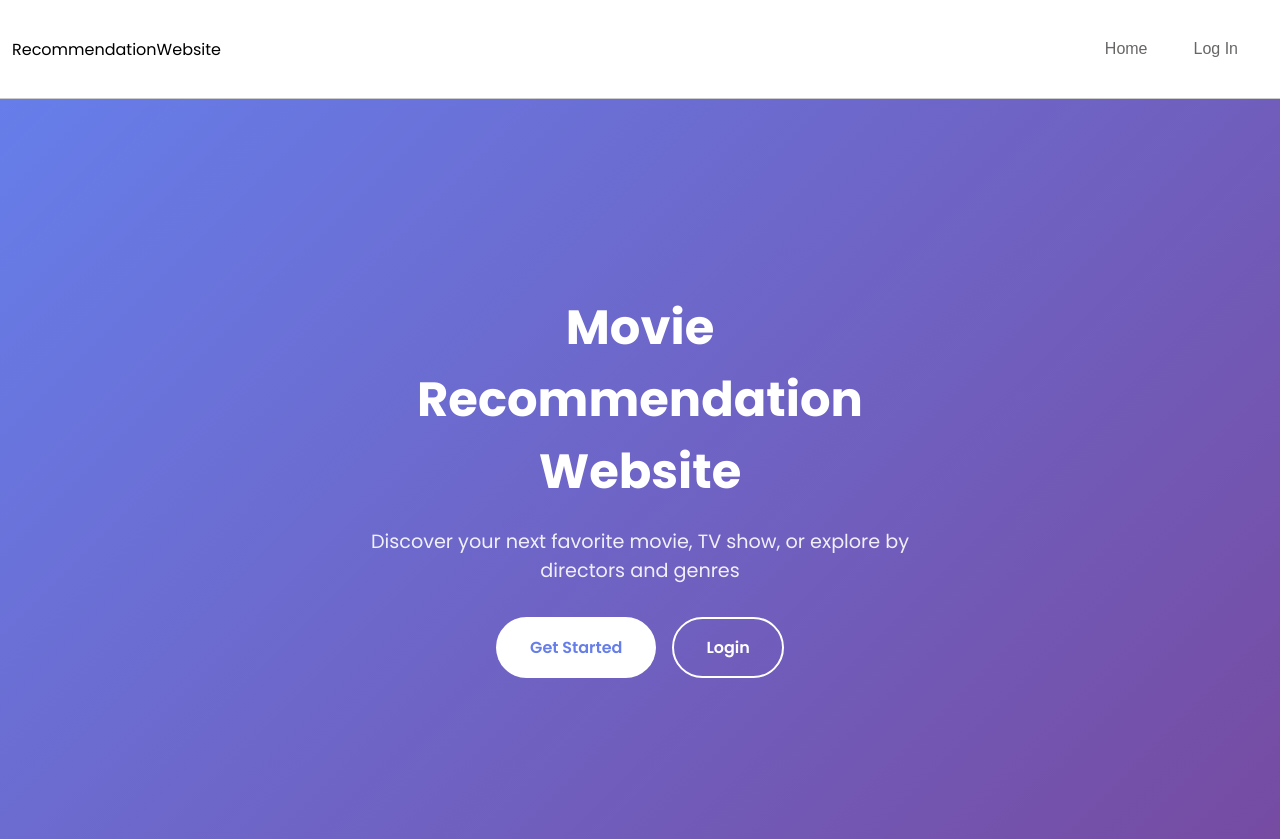
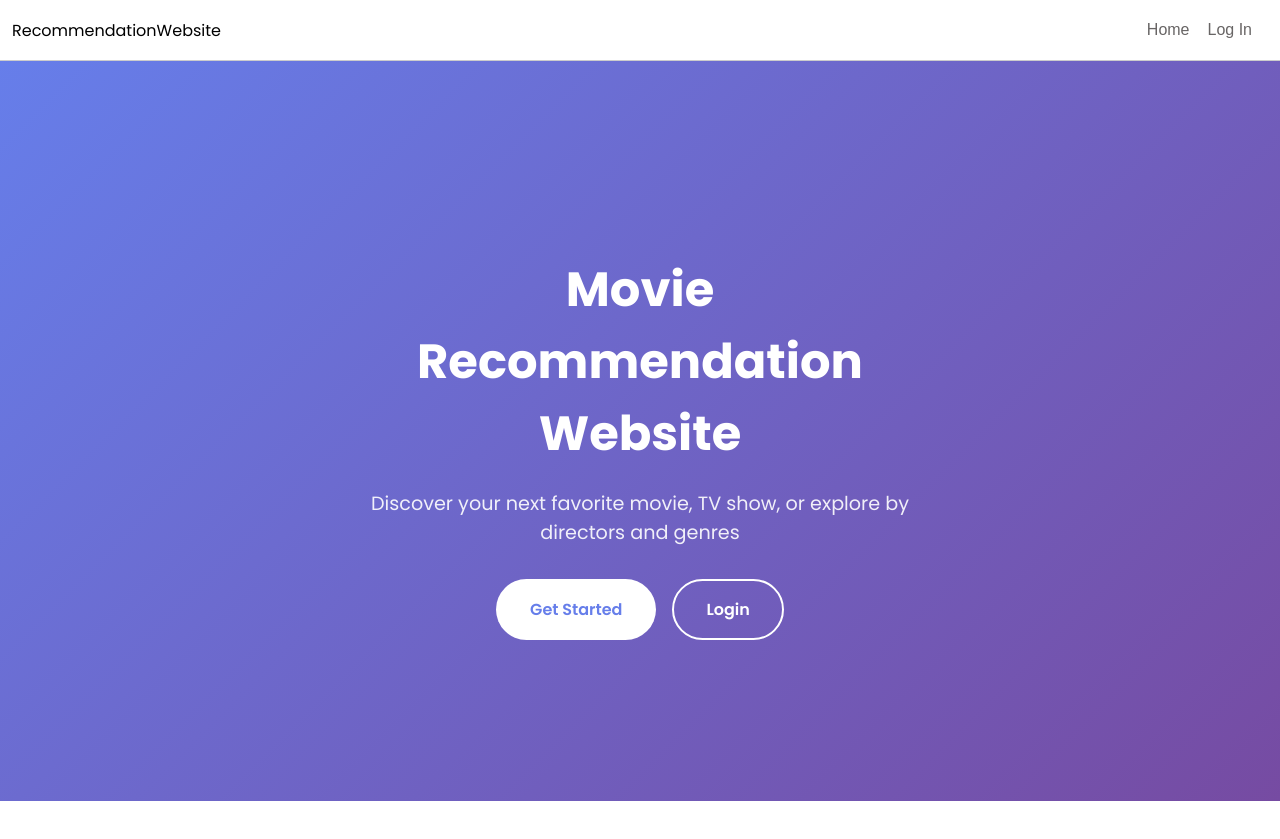
Before and after one commit to Rajat-0707/movieRecommendation, a React (Vite) app in the folder frontend/: page / in a window 1280 px wide. After the commit the page ends 801 px from the top, so only its background shows below. Built offline with nearby package versions, Linux system fonts and the light colour scheme; no server answers.

Commit message:
Fix navbar styling

```diff
--- a/frontend/src/components/navbar.css
+++ b/frontend/src/components/navbar.css
@@ -28,8 +28,7 @@
      background-color: transparent;
      cursor: pointer;
      font-size: 16px;
-     padding: 10px;
-     margin: 10px;
+
      border-radius: 5px;
      color: #686565;
      /* border: 1px solid #ccc; */
```
